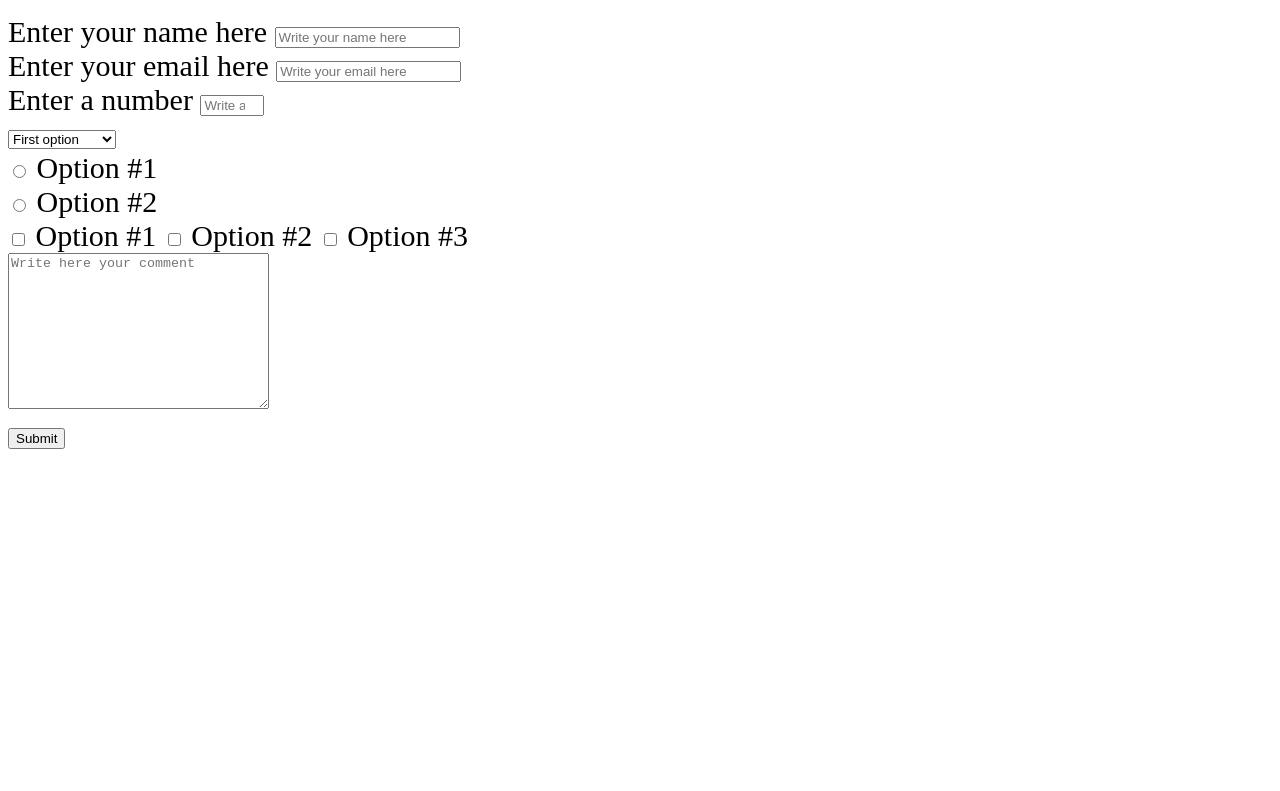
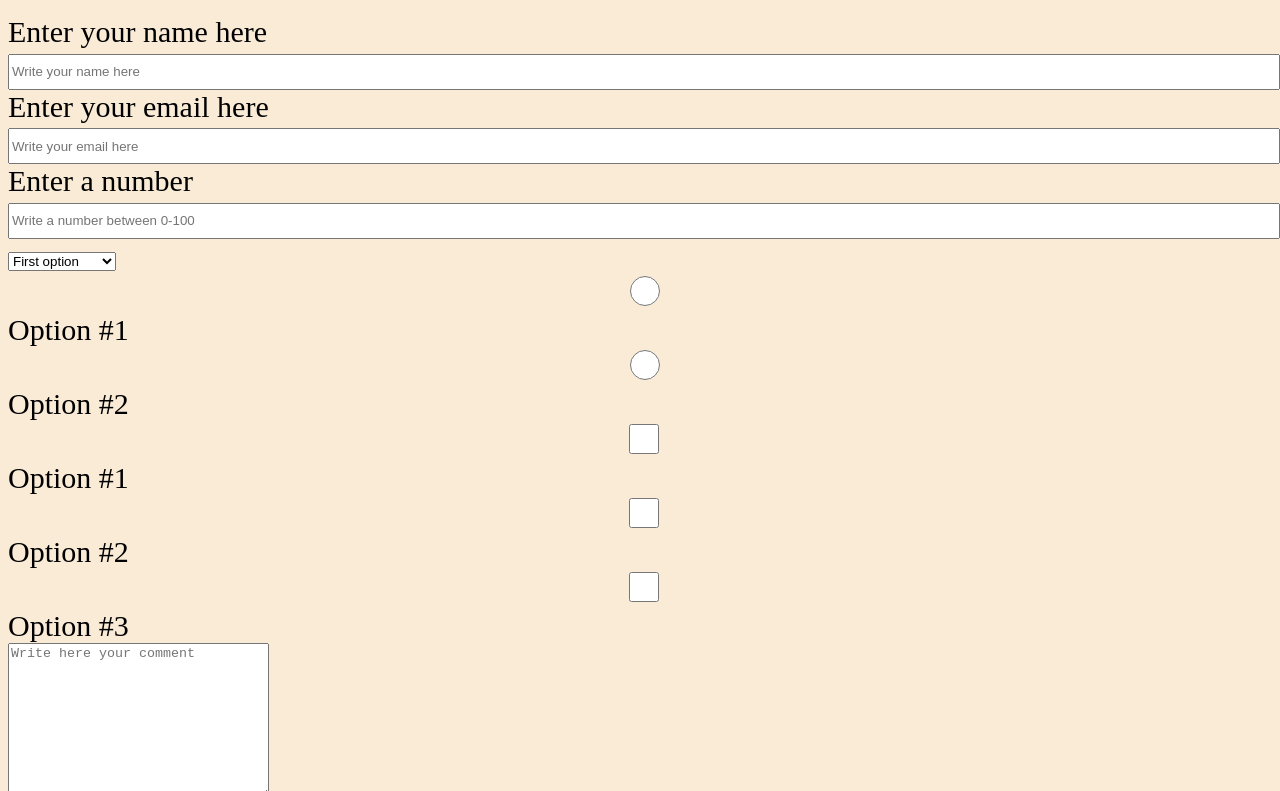
Before and after one commit to JeffVar/Microverse-Trials-01, a plain HTML site: page index.html in a window 1280 px wide. Shown: the part 198-989 px from the top of the page. Before the commit the page ends 800 px from the top, so only its background shows below. Drawn offline with Linux system fonts and the light colour scheme.

Commit message:
Update styles.css
Styling the form

```diff
--- a/styles.css
+++ b/styles.css
@@ -1,5 +1,18 @@
 html{
     font-size: 30px;
+}
 body{
+background-color: antiquewhite;
 
 }
+form{
+    display: block;
+    size: 50%;
+
+    margin: auto;
+}
+
+input{
+    width: 100%;
+    height: 30px;
+}
```
